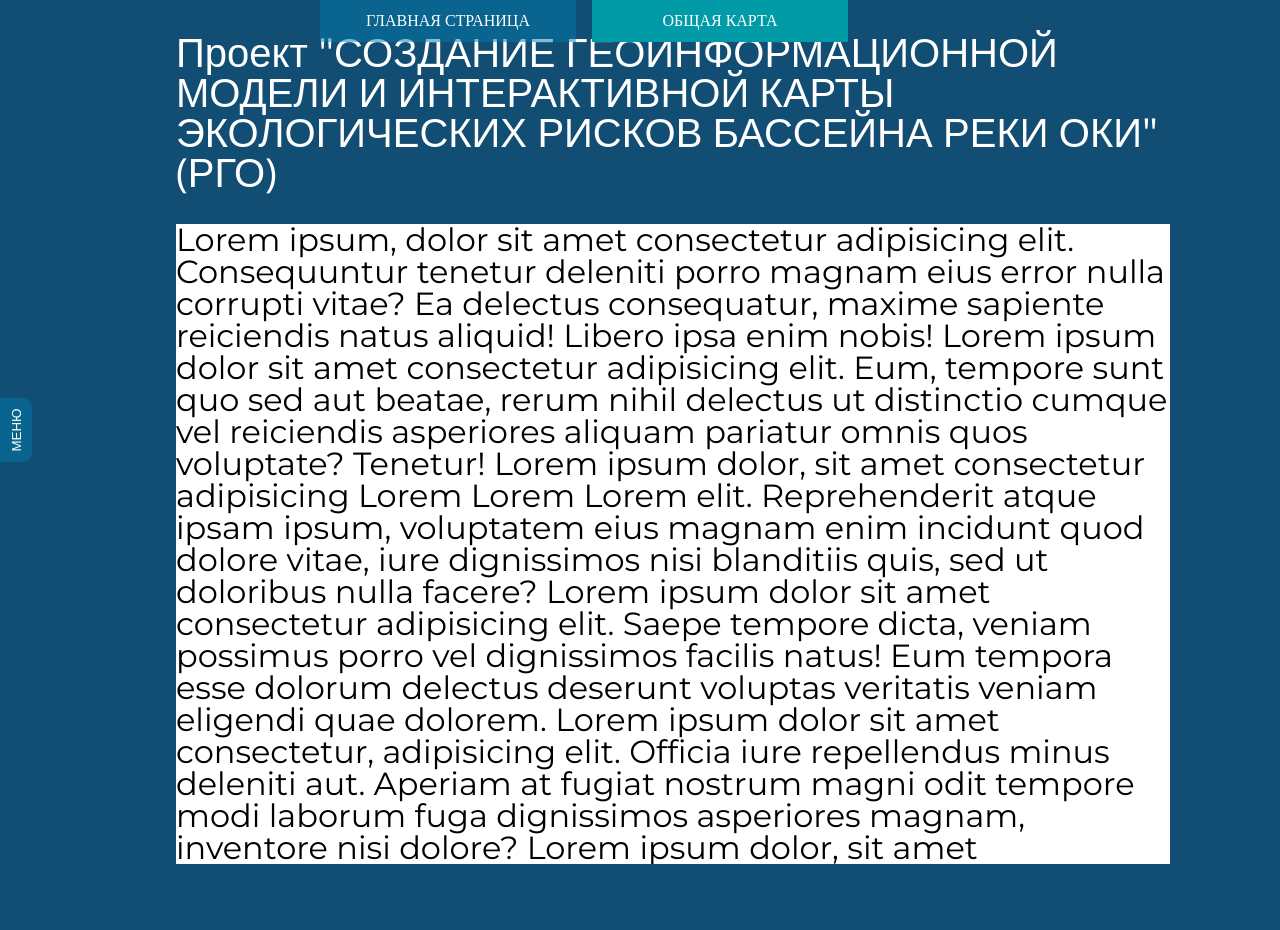
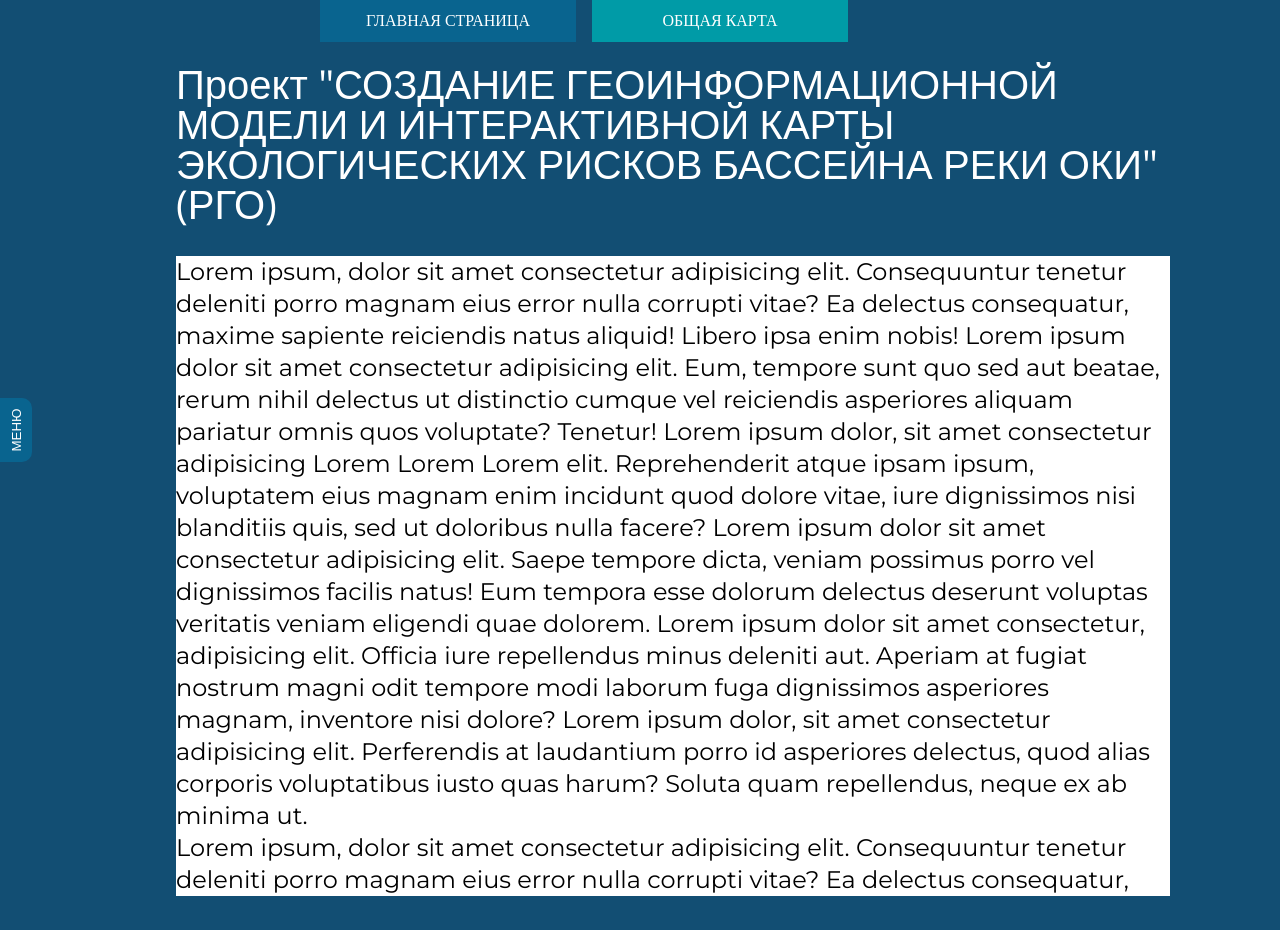
Before and after one commit to MiigaikUI/OKA, a Django app: page /about/ in a window 1280 px wide. Shown: the top 930 px of the page. Run offline with Django 4.2, Linux system fonts and the light colour scheme; data comes from the database, SQL or seed files in the repository.

Commit message:
Подправил размер шрифтов и отступ сверху

```diff
--- a/templates/static/style.css
+++ b/templates/static/style.css
@@ -243,12 +243,13 @@
         font-size: 2.5rem;
         line-height: 2.5rem;
         max-width: 90%;
+        margin-top: 4rem;
     }
 
     .content {
         margin-top: 2rem;
         color: white;
-        font-size: 2rem;
+        font-size: 1.5rem;
         line-height: 2rem;
         max-width: 90%;
         background-color: white;
```
